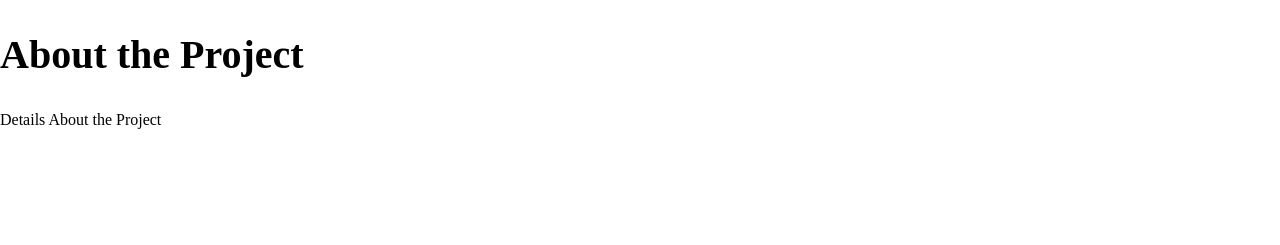
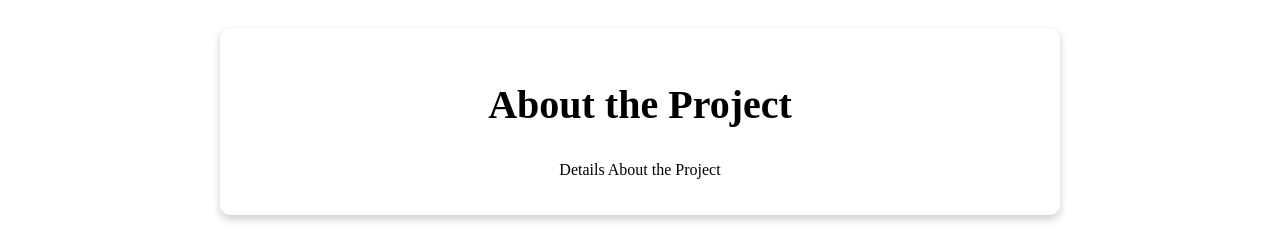
Before and after one commit to UnknownScripting/logncoding_project_un1, a plain HTML site: page index.html in a window 1280 px wide. Shown: the part 802-1047 px from the top of the page. Before the commit the page ends 947 px from the top, so only its background shows below. Drawn offline with Linux system fonts and the light colour scheme.

Commit message:
Update styles.css

```diff
--- a/styles.css
+++ b/styles.css
@@ -62,6 +62,7 @@ body{
 	font-family: "Roboto", sans-serif;
 	transition: 0.3s;
 	font-size: 16px;
+	box-shadow: 0 4px 8px rgba(0,0,0,0.5);
 }
 
 .mybtn:hover{
@@ -73,3 +74,16 @@ body{
 .about h2{
 	font-size: 40px;
 }
+
+.about{
+	width: 800px;
+	margin: 30px auto;
+	padding: 20px;
+	border-radius: 10px;
+	background-color: white;
+	box-shadow: 0 4px 8px rgba(0,0,0,0.2);
+}
+
+.about_section{
+	text-align: center;
+}
```
